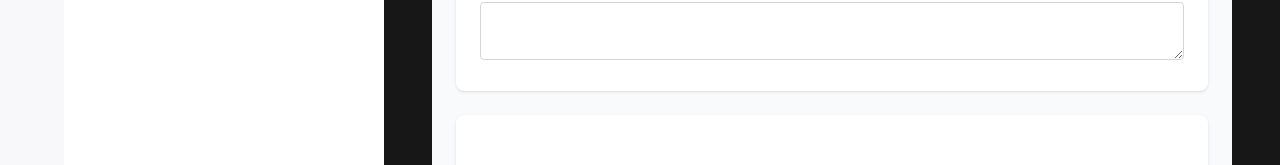
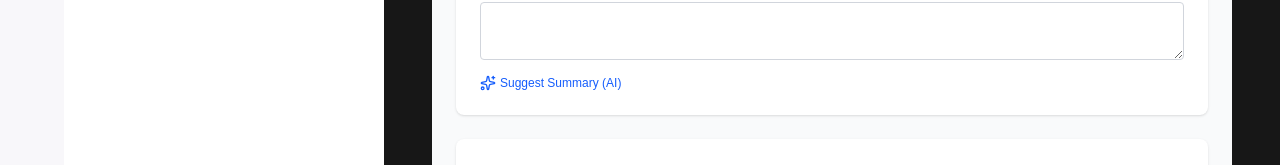
Before and after one commit to Hardy121/frontend-event-organiser, a Next.js app: page /organizations/event/create in a window 1280 px wide. Shown: the part 501-666 px from the top of the page. Built offline with nearby package versions, Linux system fonts and the light colour scheme; no server answers.

Commit message:
AI summary and overview added

```diff
--- a/components/page/create-event/event-layout/MainContent.jsx
+++ b/components/page/create-event/event-layout/MainContent.jsx
@@ -1,9 +1,11 @@
-import { Plus, X } from "lucide-react";
+import { Plus, Sparkles, X } from "lucide-react";
 import { useEffect, useState } from "react";
 import Faq from "./Faq";
 import axiosInstanceAuthFormData from "@/apiInstance/axiosInstanceAuthFormData";
 import toast from "react-hot-toast";
 import axiosInstanceAuth from "@/apiInstance/axiosInstanceAuth";
+import axiosInstance from "@/apiInstance/axiosInstance";
+
 
 export const MainContent = ({ setEventInputs, dateTimeInputs, setdateTimeInputs, eventInputs, setCurrentView }) => {
   const [images, setImages] = useState([]);
@@ -12,6 +14,8 @@ export const MainContent = ({ setEventInputs, dateTimeInputs, setdateTimeInputs,
   const [faqs, setFaqs] = useState([]);
   const [existingEventData, setExistingEventData] = useState({});
 
+  const [suggestionLoading, setSuggestionLoading] = useState(false)
+  const [suggestionOverviewLoading, setSuggestionOverviewLoading] = useState(false)
 
 
   const [errors, setErrors] = useState({
@@ -135,9 +139,9 @@ export const MainContent = ({ setEventInputs, dateTimeInputs, setdateTimeInputs,
         formData.append("images", file);
       });
 
-      existingEventData?.images?.forEach((item, index) => {
-        formData.append(`existingEventData[${index}]`, item);
-      });
+      if (existingEventData?.images?.length > 0) {
+        formData.append("existingImages", JSON.stringify(existingEventData.images));
+      }
 
 
 
@@ -186,6 +190,44 @@ export const MainContent = ({ setEventInputs, dateTimeInputs, setdateTimeInputs,
     }
     setImages((prev) => prev.filter((_, i) => i !== index));
   };
+
+
+  async function handleSuggestSummary() {
+    try {
+      setSuggestionLoading(true)
+      const resoponse = await axiosInstance.post("/event/suggestTitle", {
+        title: eventInputs.title,
+      });
+      setEventInputs(prev => ({ ...prev, summary: resoponse?.data?.data }));
+      toast.success("AI summary suggested!");
+      setSuggestionLoading(false)
+    } catch (error) {
+      console.error(error);
+      toast.error("Failed to get AI summary");
+      setSuggestionLoading(false)
+    }
+  }
+
+  async function handleSuggestOverview() {
+    try {
+      setSuggestionOverviewLoading(true)
+      const resoponse = await axiosInstance.post("/event/suggestOverview", {
+        title: eventInputs.title,
+        date: dateTimeInputs.date,
+        time: dateTimeInputs.startTime,
+        location: dateTimeInputs.location,
+      });
+      setSuggestionOverviewLoading(false)
+      setdateTimeInputs(prev => ({ ...prev, overView: resoponse?.data?.data }));
+      toast.success("AI overview suggested!");
+    } catch (error) {
+      console.error(error);
+      setSuggestionOverviewLoading(false)
+      toast.error("Failed to get AI overview");
+    }
+  }
+
+
   useEffect(() => {
     getEventData();
   }, [])
@@ -255,6 +297,15 @@ export const MainContent = ({ setEventInputs, dateTimeInputs, setdateTimeInputs,
             placeholder="Short description of your event"
           />
           {errors.summary && <p className="text-xs text-red-500 mt-1">Summary is required.</p>}
+          <button
+            onClick={handleSuggestSummary}
+            type="button"
+            disabled={suggestionLoading}
+            className={`mt-2 flex ${!suggestionLoading   ? "cursor-pointer" : "cursor-not-allowed opacity-50"}  items-center text-xs text-blue-600 hover:text-blue-800`}
+          >
+            <Sparkles className="w-4 h-4 mr-1" />
+            {suggestionLoading ? "Suggesting summary..." : "Suggest Summary (AI)"}
+          </button>
         </div>
       </div>
 
@@ -338,7 +389,15 @@ export const MainContent = ({ setEventInputs, dateTimeInputs, setdateTimeInputs,
           placeholder="Add more details about your event"
         />
         {errors.overView && <p className="text-xs text-red-500 mt-1">Overview is required.</p>}
-
+        <button
+          onClick={handleSuggestOverview}
+          type="button"
+          disabled={suggestionOverviewLoading}
+          className={`mt-2 flex ${!suggestionOverviewLoading ? "cursor-pointer" : "cursor-not-allowed opacity-50"}  items-center text-xs text-blue-600 hover:text-blue-800`}
+        >
+          <Sparkles className="w-4 h-4 mr-1" />
+          {suggestionOverviewLoading ? "Suggesting summary..." : "Suggest Summary (AI)"}
+        </button>
       </div>
 
       {/* Good to Know */}
```
